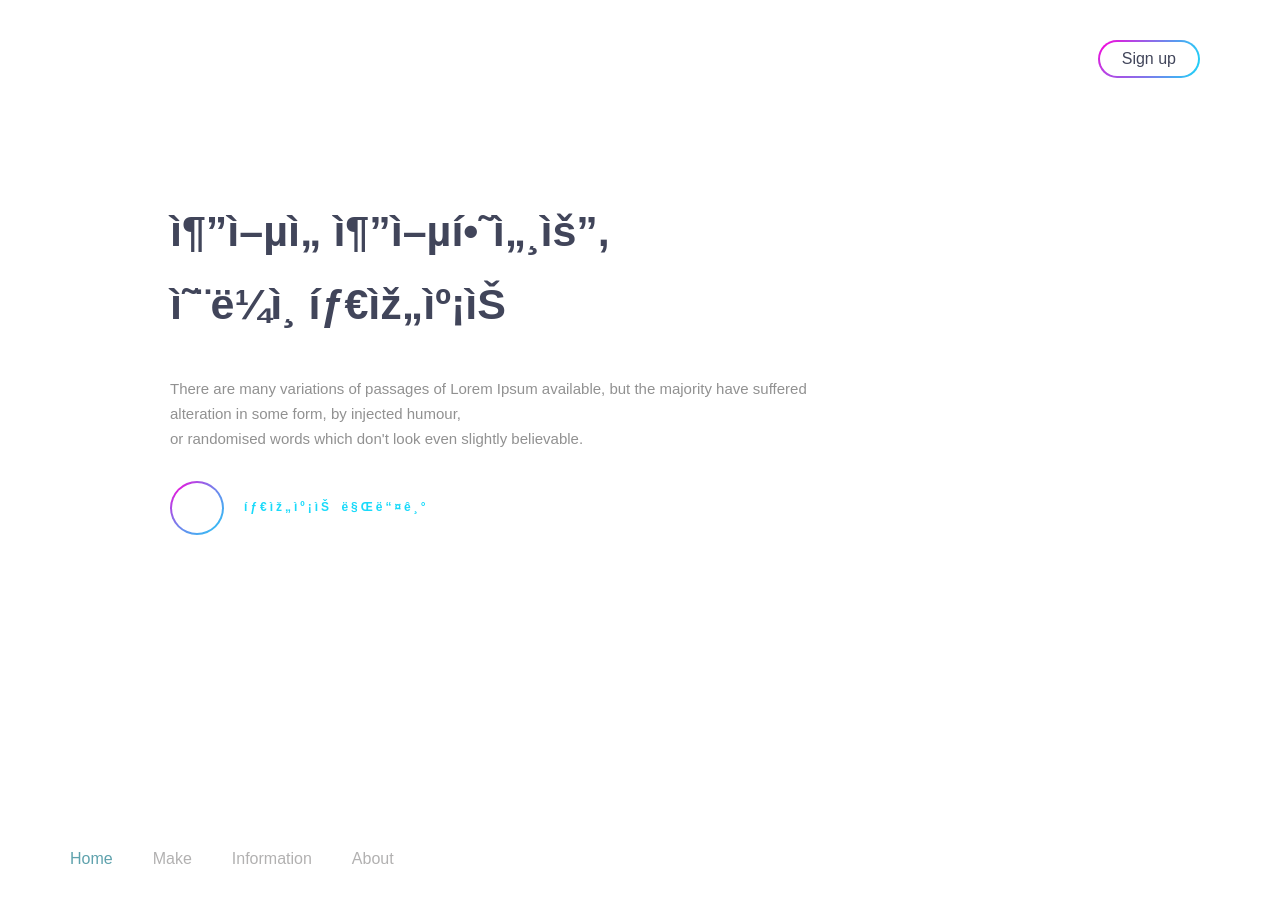
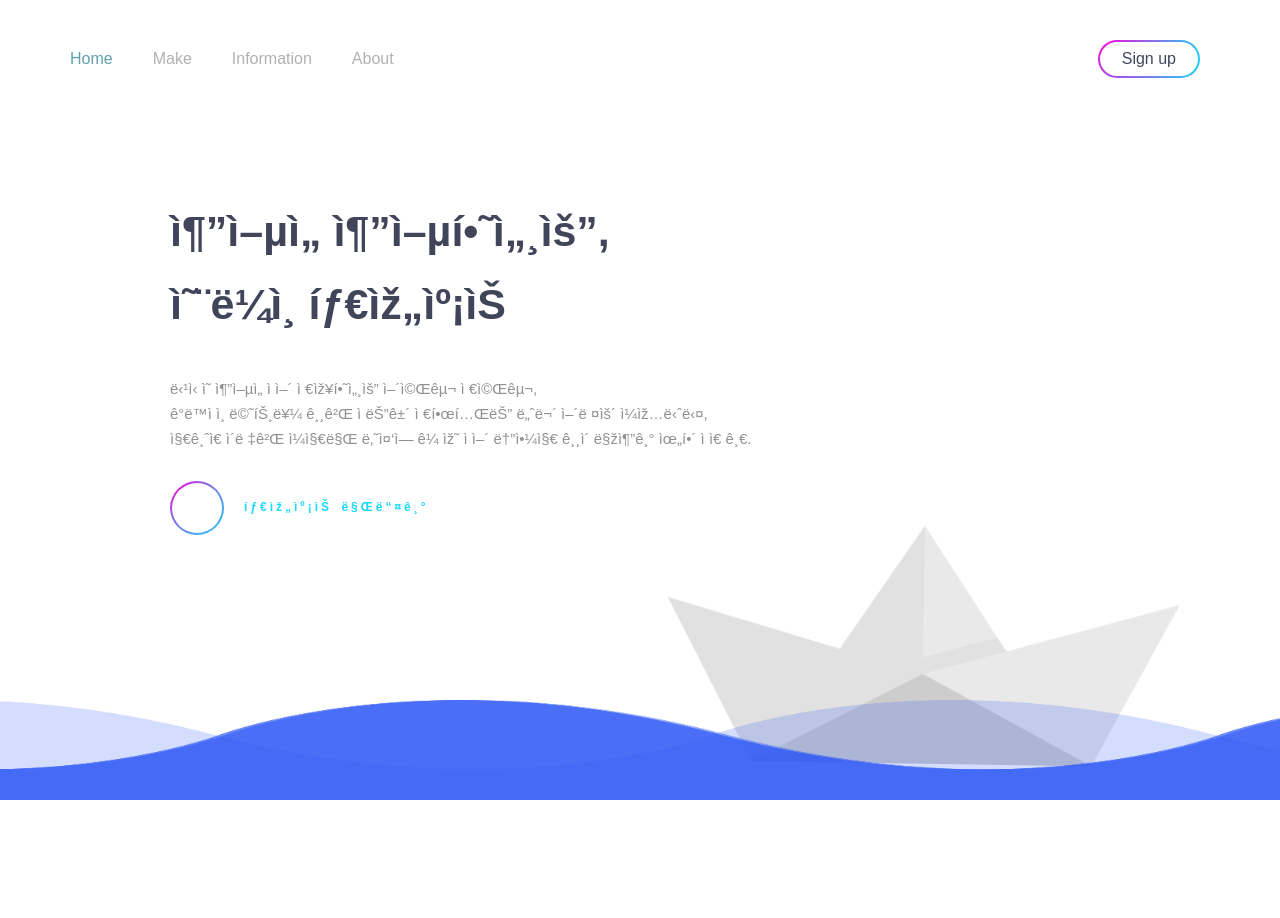
Before and after one commit to 2uijin/dbProject_timeCapsule, a PHP site: page / in a window 1280 px wide. After the commit the page ends 800 px from the top, so only its background shows below. Run offline with PHP 8.4, Linux system fonts and the light colour scheme.

Commit message:
css수정
배추가

```diff
--- a/index.html
+++ b/index.html
@@ -1,6 +1,6 @@
 <html>
 <head>
-    <title>Crypto Currency Web App -Easy Tutorials</title>
+    <title>타임캡슐</title>
     <link rel="stylesheet" href="style.css">
     <link rel="stylesheet" herf="https://stackpath.bootstrapcdn.com/font-awesome/4.7.0/css/font-awesome.min.css">
 </head>
@@ -8,15 +8,6 @@
 <body>
 
     <div class ="container">
-
-        <div class = "waveani">
-            <section>
-                <div class="wave wave1"></div>
-                <div class="wave wave2"></div>
-                <div class="wave wave3"></div>
-            </section>
-        </div>
-
         <div class="menu">
             <ul>
              <li class ="active">Home</li>
@@ -31,9 +22,9 @@
             <div class="App-text">
                 <h1>추억을 추억하세요,<br>온라인 타임캡슐</h1>
                 <p>
-                    There are many variations of passages of Lorem Ipsum available, <bt>
-                    but the majority have suffered alteration in some form, by injected humour,<br>
-                    or randomised words which don't look even slightly believable.
+                    당신의 추억을 적어 저장하세요 어쩌구 저쩌구, <br>
+                    감동적인 멘트를 길게 적는건 저한테는 너무 어려운 일입니다,<br>
+                    지금은 이렇게 썼지만 나중에 꼭 잘 적어 놔야지 길이 맞추기 위해 적은 글.
                 </p>
                 <div class="play-btn">
                     <div class="play-btn-inner">
@@ -44,6 +35,19 @@
             </div>
         </div>
 
+        <div class = "waveani">
+
+            <div class ="wave">
+            <section>
+                <div class="wave wave1">
+                </div>
+                <div class="wave wave2"></div>
+                <div class="wave wave3"></div>
+            </section>
+                <div class="boat"></div>
+            </div>
+
+        </div>
     </div>
 
 </body>
--- a/style.css
+++ b/style.css
@@ -112,23 +112,29 @@
     letter-spacing: 3px;
 }
 
+.waveani{
+    bottom: 0;
+    position: absolute;
+    width: 100%;
+    height: 129px;
+}
+
 section
 {
     position: relative;
-    width:100%;
-    height: 100%;
+    width: 100%;
+    height: 129px;
     background: #fff;
     overflow: hidden;
-    top: 100%;
 }
 
 section .wave
 {
-    position: relative;
+    position: absolute;
     bottom: 0;
     left: 0;
     width: 100%;
-    height: 100%;
+    height: 100px;
     background: url(wave.png);
     background-size: 1000px 100px;
 }
@@ -136,6 +142,10 @@
 section .wave.wave1
 {
     animation: wavyanimate 30s Linear infinite;
+    z-index: 1000;
+    opacity: 0.7;
+    animation-delay: 0s;
+    bottom: 0px;
 }
 @keyframes wavyanimate
 {
@@ -148,3 +158,62 @@
         background-position-x: 1000px;
     }
 }
+section .wave.wave2
+{
+    animation: wavyanimate2 15s Linear infinite;
+    z-index: 999;
+    opacity: 0.5;
+    animation-delay: -5s;
+    bottom: 0px;
+}
+@keyframes wavyanimate2
+{
+    0%
+    {
+        background-position-x: 0;
+    }
+    100%
+    {
+        background-position-x: -1000px;
+    }
+}
+section .wave.wave3
+{
+    animation: wavyanimate3 30s Linear infinite;
+    z-index: 998;
+    opacity: 0.2;
+    animation-delay: -2s;
+    bottom: 0px;
+}
+@keyframes wavyanimate3
+{
+    0%
+    {
+        background-position-x: 0;
+    }
+    100%
+    {
+        background-position-x: -1000px;
+    }
+}
+
+.boat{
+    position: absolute;
+    display: inline;
+    background-image: url(paper-boat.png);
+    width: 512px;
+    height: 400px;
+    bottom: 10px;
+    right: 100px;
+    background-size: 512px 512px;
+    animation: boatmove 6s infinite;
+    animation-delay: 0.5s;
+}
+
+@keyframes boatmove{
+    0% {transform: rotate(1deg)translate(0px,0px)}
+    25% {transform:rotate(-1deg) translate(0px,-25px)  }
+    50% {transform:rotate(1deg) translate(0px, 0px) }
+    75% {transform:rotate(-1deg) translate(0px,-20px)}
+    100%{transform:rotate(1deg) translate(0px,0px)}
+    }
```
Also changed, not shown: paper-boat.png (added), wave.png.
